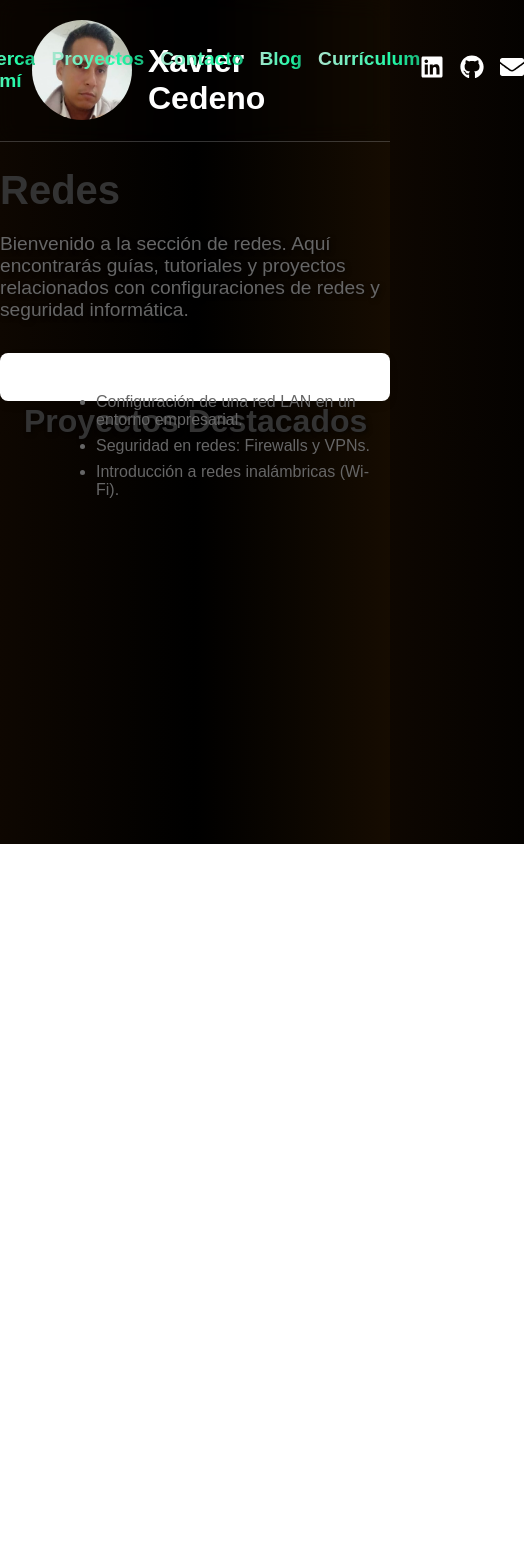
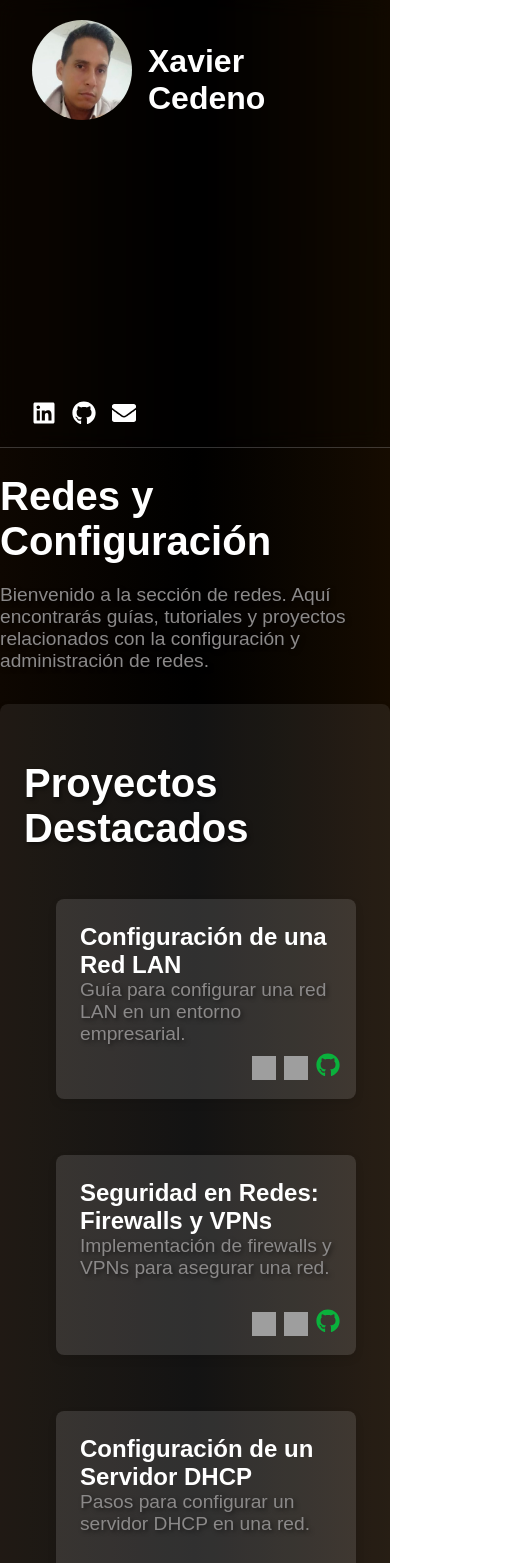
Before and after one commit to xcedeno/miportafolio, a React (Vite) app: page /networking in a window 390 px wide. Shown: the top 1563 px of the page, 524 px wide, since content can reach past the window. Before the commit the page ends 844 px from the top, so only its background shows below. Built offline with nearby package versions, Linux system fonts and the light colour scheme; grey boxes are pictures that could not be loaded.

Commit message:
aplicnado elementos responsivos

```diff
--- /dev/null
+++ b/src/components/GuideCard/NetworkingGuideCard.css
@@ -0,0 +1,5 @@
+.networking-guide-card .content h3 {
+    margin: 0;
+    font-size: 1.5rem;
+    color: #ffffff;
+}
--- /dev/null
+++ b/src/components/GuideCard/NetworkingGuideCard.tsx
@@ -0,0 +1,33 @@
+import React from 'react';
+import { FaGithub } from 'react-icons/fa';
+import './ProgrammingGuideCard.css';
+
+interface NetworkingGuideCardProps {
+title: string;
+description: string;
+technologies: string[]; // Lista de tecnologías (iconos)
+githubLink: string; // Enlace al repositorio de GitHub
+}
+
+const NetworkingGuideCard: React.FC<NetworkingGuideCardProps> = ({ title, description, technologies, githubLink }) => {
+return (
+    <div>
+<div className="programming-guide-card">
+    <div className="programming-guide-card-content">
+    <h3>{title}</h3>
+    <p>{description}</p>
+    </div>
+    <div className="programming-guide-card-icons">
+    {technologies.map((tech, index) => (
+        <img key={index} src={`/src/assets/${tech}.png`} alt={tech} className="tech-icon" />
+    ))}
+    <a href={githubLink} target="_blank" rel="noopener noreferrer" className="github-icon" title="GitHub Repository">
+        <FaGithub />
+    </a>
+    </div>
+</div>
+</div>
+);
+};
+
+export default NetworkingGuideCard;
--- a/src/components/GuideCard/ProgrammingGuideCard.css
+++ b/src/components/GuideCard/ProgrammingGuideCard.css
@@ -18,17 +18,18 @@ box-shadow: 0 6px 12px rgba(0, 0, 0, 0.15);
 .programming-guide-card-content {
 padding: 1.5rem;
 }
+.programming-guide-card-content h3 {
+    margin: 0;
+    font-size: 1.5rem;
+    color: #ffffff;
+}
 
-.programming-guide-card-content h3 {
-margin: 0;
-font-size: 1.5rem;
-color: #333;
-}
+
 
 .programming-guide-card-content p {
 margin: 0;
 font-size: 1rem;
-color: #666;
+color: #424040;
 }
 
 .programming-guide-card-icons {
--- a/src/components/Navbar/Navbar.css
+++ b/src/components/Navbar/Navbar.css
@@ -114,3 +114,24 @@ transition: transform 0.3s ease;
 .navbar-center .nav-links a:hover {
 transform: translateY(-5px); /* Mueve el texto hacia arriba */
 }
+
+@media (max-width: 768px) {
+.navbar {
+    flex-direction: column; /* Apila los elementos verticalmente */
+    align-items: flex-start;
+}
+
+.navbar-center {
+    justify-content: flex-start;
+    margin-top: 1rem;
+}
+
+.nav-links {
+    flex-direction: column; /* Apila los enlaces verticalmente */
+    gap: 0.5rem;
+}
+
+.navbar-right {
+    margin-top: 1rem;
+}
+}
--- a/src/screens/NetworkingScreen.css
+++ b/src/screens/NetworkingScreen.css
@@ -1,37 +1,33 @@
+
+
 .networking-screen h1 {
 font-size: 2.5rem;
-    color: #333;
+color: #ffffff;
 margin-bottom: 1rem;
 }
 
 .networking-screen p {
 font-size: 1.2rem;
-    color: #666;
+color: #8b8989;
 margin-bottom: 2rem;
 }
 
-.networking-screen .content {
-    background-color: white;
+.networking-screen .networking-content {
+    background-color: rgba(255, 255, 255, 0.075);
     padding: 1.5rem;
     border-radius: 8px;
     box-shadow: 0 4px 8px rgba(0, 0, 0, 0.1);
-    margin-bottom: 2rem; /* Añadir margen inferior para separar del siguiente contenido */
+
 }
 
 .networking-screen .content h2 {
 font-size: 2rem;
-    color: #333;
+color: #ffffff;
 margin-bottom: 1rem;
 }
 
-.networking-screen .content ul {
-    list-style-type: disc;
-    margin-left: 2rem;
-    margin-bottom: 2rem; /* Añadir margen inferior para separar del siguiente contenido */
+.projects-grid {
+display: flexbox;
+grid-template-columns: repeat(auto-fit, minmax(300px, 1fr));
+gap: 1.5rem;
 }
-
-.networking-screen .content li {
-    font-size: 1rem;
-    color: #666;
-    margin-bottom: 0.5rem;
-}
--- a/src/screens/NetworkingScreen.tsx
+++ b/src/screens/NetworkingScreen.tsx
@@ -1,21 +1,56 @@
 import React from 'react';
 import './NetworkingScreen.css';
+import NetworkingGuideCard from '../components/GuideCard/NetworkingGuideCard';
 
 const NetworkingScreen: React.FC = () => {
+// Datos de proyectos destacados relacionados con redes
+const networkingProjects = [
+{
+    title: 'Configuración de una Red LAN',
+    description: 'Guía para configurar una red LAN en un entorno empresarial.',
+    technologies: ['cisco', 'networking'],
+    githubLink: 'https://github.com/tu-usuario/configuracion-lan',
+},
+{
+    title: 'Seguridad en Redes: Firewalls y VPNs',
+    description: 'Implementación de firewalls y VPNs para asegurar una red.',
+    technologies: ['firewall', 'vpn'],
+    githubLink: 'https://github.com/tu-usuario/seguridad-redes',
+},
+{
+    title: 'Configuración de un Servidor DHCP',
+    description: 'Pasos para configurar un servidor DHCP en una red.',
+    technologies: ['dhcp', 'linux'],
+    githubLink: 'https://github.com/tu-usuario/servidor-dhcp',
+},
+{
+    title: 'Monitoreo de Red con Nagios',
+    description: 'Configuración de Nagios para monitorear el estado de una red.',
+    technologies: ['nagios', 'monitoring'],
+    githubLink: 'https://github.com/tu-usuario/monitoreo-nagios',
+},
+];
+
 return (
 <div className="networking-screen">
-    <h1>Redes</h1>
+    <h1>Redes y Configuración</h1>
     <p>
-    Bienvenido a la sección de redes. Aquí encontrarás guías, tutoriales y proyectos relacionados
-    con configuraciones de redes y seguridad informática.
+    Bienvenido a la sección de redes. Aquí encontrarás guías, tutoriales y proyectos
+    relacionados con la configuración y administración de redes.
     </p>
-    <div className="content">
+    <div className="networking-content">
     <h2>Proyectos Destacados</h2>
-    <ul>
-        <li>Configuración de una red LAN en un entorno empresarial.</li>
-        <li>Seguridad en redes: Firewalls y VPNs.</li>
-        <li>Introducción a redes inalámbricas (Wi-Fi).</li>
-    </ul>
+    <div className="projects-grid">
+        {networkingProjects.map((project, index) => (
+        <NetworkingGuideCard
+            key={index}
+            title={project.title}
+            description={project.description}
+            technologies={project.technologies}
+            githubLink={project.githubLink}
+        />
+        ))}
+    </div>
     </div>
 </div>
 );
--- a/src/screens/ProgrammingScreen.css
+++ b/src/screens/ProgrammingScreen.css
@@ -26,6 +26,7 @@ margin-bottom: 1rem;
 }
 
 .projects-grid {
-display: flex; /* Cambia a flexbox para organizar las tarjetas horizontalmente */
+display: flexbox; /* Cambia a flexbox para organizar las tarjetas horizontalmente */
 gap: 1.5rem;
+grid-template-columns: repeat(auto-fit, minmax(300px, 1fr));
 }
```
Lines whose indentation alone changed are shown as unchanged.
